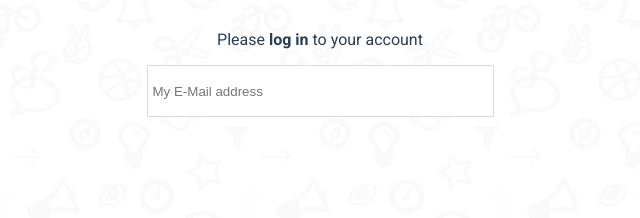
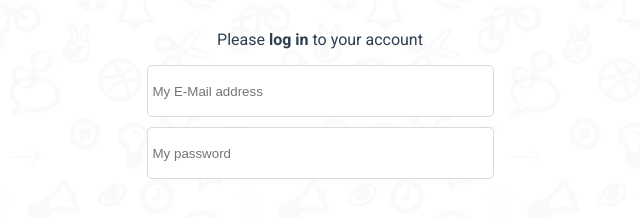
Before and after one commit to guenyoo/lockabl, a Vue app: page /#/ in a window 1280 px wide. Shown: the part 162-380 px from the top of the page, without its empty margins (320-960 px from the left). Built offline with nearby package versions, Linux system fonts and the light colour scheme.

Commit message:
Added large distance modifier to Input field

```diff
--- a/src/components/LogIn.vue
+++ b/src/components/LogIn.vue
@@ -6,6 +6,11 @@
     <Input
       type="text"
       placeholder="My E-Mail address"
+    />
+    <Input
+      type="password"
+      placeholder="My password"
+      distance="large"
     />
   </div>
 </template>
--- a/src/components/base/Input.vue
+++ b/src/components/base/Input.vue
@@ -1,6 +1,7 @@
 <template>
   <input
     class="c-input"
+    :class="{ 'c-input--large': distance }"
     :type=type
     :placeholder=placeholder
   >
@@ -17,6 +18,10 @@ export default {
       type: String,
       required: true,
     },
+    distance: {
+      type: String,
+      default: '',
+    },
   },
 };
 </script>
@@ -25,11 +30,18 @@ export default {
 @import '@/scss/colors.scss';
 
 .c-input {
+  border-radius: 5px;
+  display: block;
+  margin: 10px auto;
   padding: 5px;
   max-width: 335px;
   width: 100%;
   height: 40px;
   border: 1px solid #DBDBDB;
   background: $white;
+
+  &--large {
+    margin-bottom: 40px;
+  }
 }
 </style>
```
